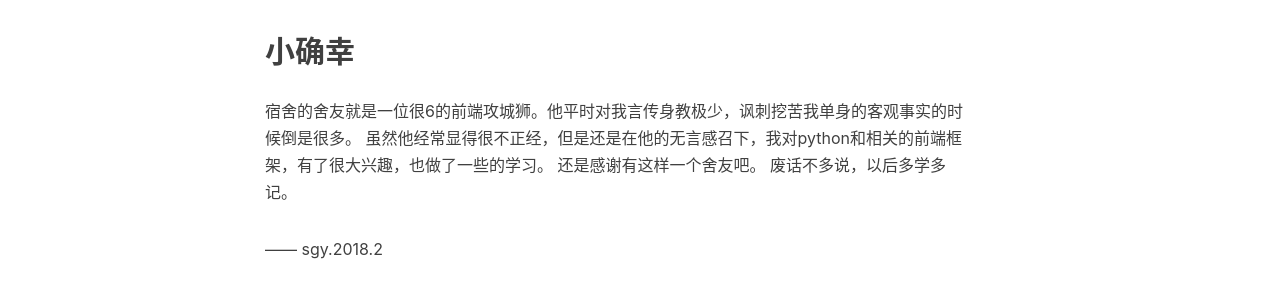
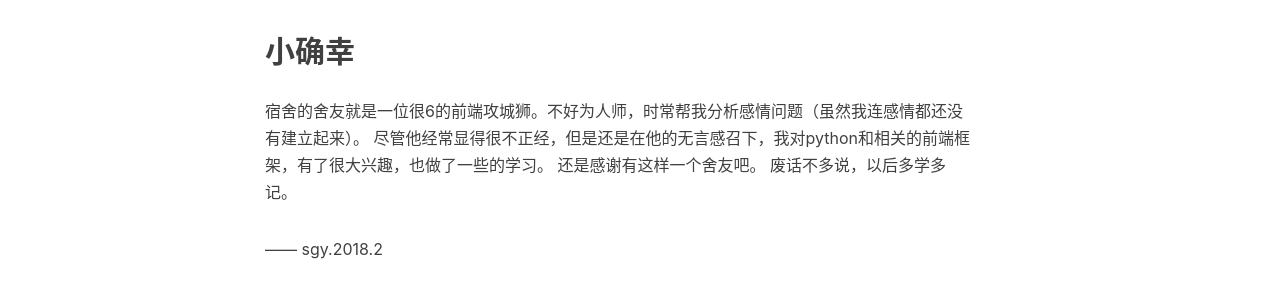
Before and after one commit to shihunyewu/shihunyewu.github.io, a Jekyll site: the page built from _posts/2018-02-13-Start-2018.md, in a window 1280 px wide. Shown: the part 724-1017 px from the top of the page. Built offline with Jekyll 4.4.1, drawn with Linux system fonts in a browser that asks for light colours; nearby versions of some CDN libraries; comment, search, counter and statistics services are not loaded.

Commit message:
第一天，首开博客

```diff
--- a/_posts/2018-02-13-Start-2018.md
+++ b/_posts/2018-02-13-Start-2018.md
@@ -18,8 +18,8 @@ tags:
 从 0 到 1 的突破。
 
 ## 小确幸
-宿舍的舍友就是一位很6的前端攻城狮。他平时对我言传身教极少，讽刺挖苦我单身的客观事实的时候倒是很多。
-虽然他经常显得很不正经，但是还是在他的无言感召下，我对python和相关的前端框架，有了很大兴趣，也做了一些的学习。
+宿舍的舍友就是一位很6的前端攻城狮。不好为人师，时常帮我分析感情问题（虽然我连感情都还没有建立起来）。
+尽管他经常显得很不正经，但是还是在他的无言感召下，我对python和相关的前端框架，有了很大兴趣，也做了一些的学习。
 还是感谢有这样一个舍友吧。
 废话不多说，以后多学多记。
 
```
